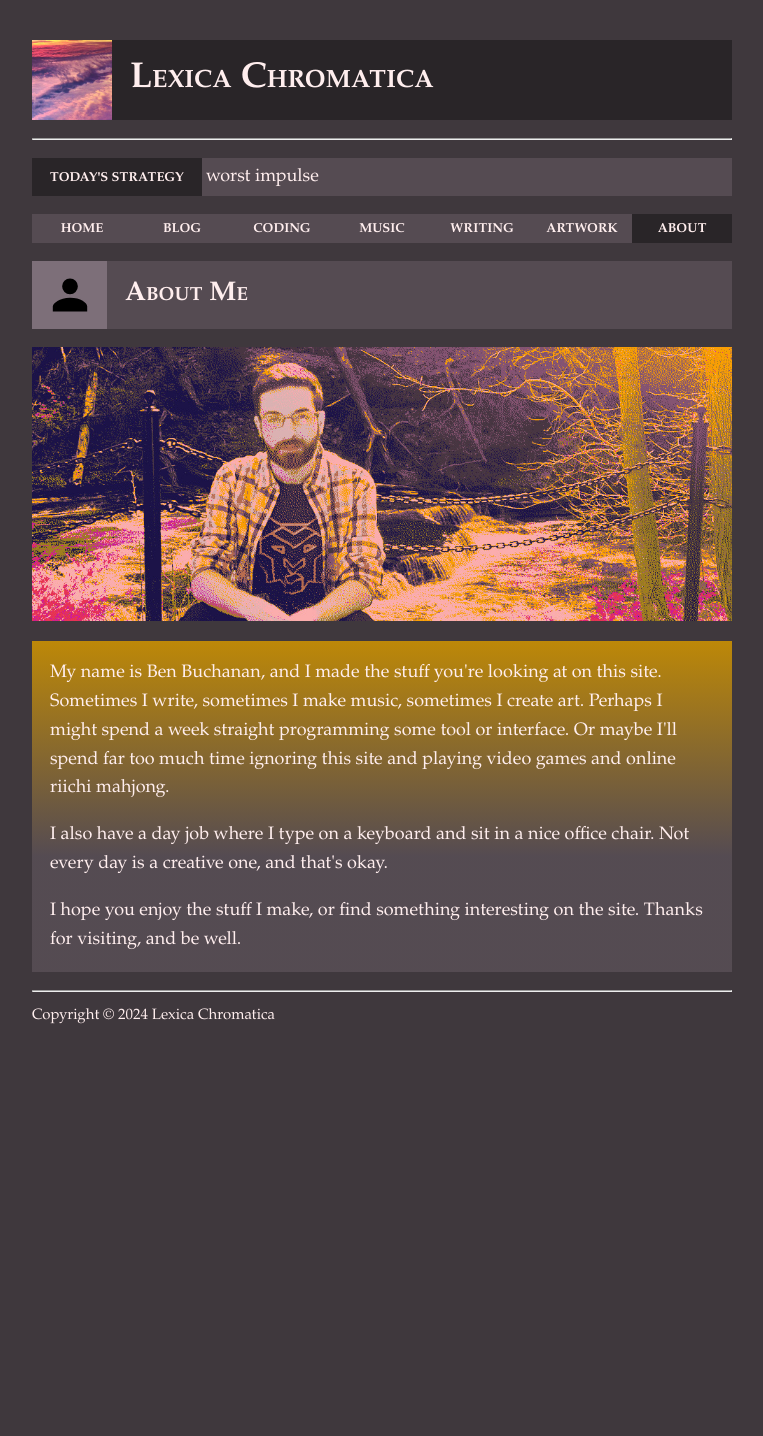
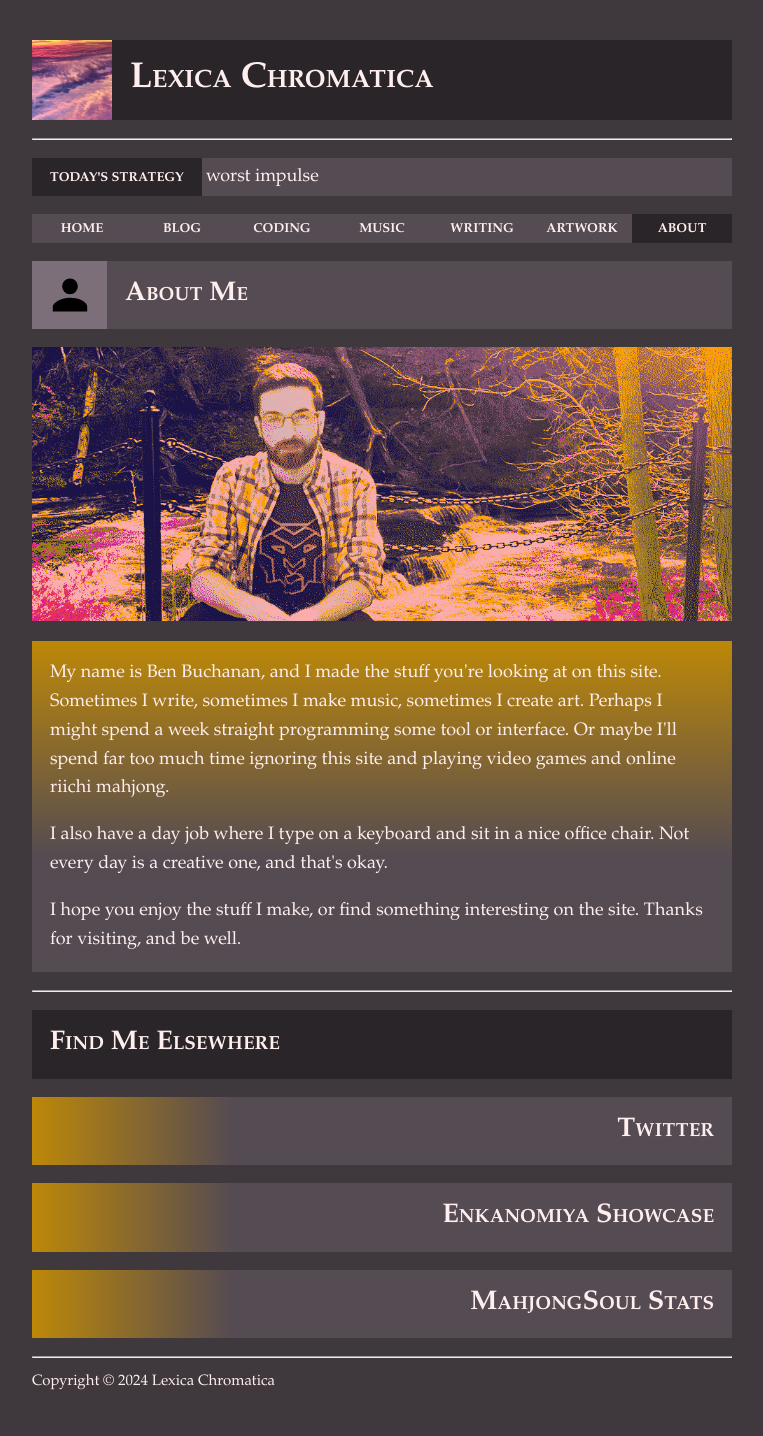
Before and after one commit to Nynergy/Nynergy.github.io, a Jekyll site: the page built from about/index.html, in a window 1280 px wide. Shown: the whole page, without its empty margins (258-1021 px from the left). Built offline with Jekyll 4.4.1, drawn with Linux system fonts in a browser that asks for light colours; before the commit the page ends 1070 px from its top, so only the background shows below that.

Commit message:
Added content to about page

```diff
--- /dev/null
+++ b/_data/about_cards.yml
@@ -0,0 +1,6 @@
+- text: Twitter
+  link: https://x.com/CptSunflower17
+- text: Enkanomiya Showcase
+  link: https://enka.network/u/625553330/
+- text: MahjongSoul Stats
+  link: https://amae-koromo.sapk.ch/player/124859124/12.9/
--- a/_sass/_about.scss
+++ b/_sass/_about.scss
@@ -2,3 +2,7 @@
     width: 100%;
     margin-top: 1em;
 }
+
+#elsewhere__header {
+    margin: 1em 0;
+}
--- a/about/index.html
+++ b/about/index.html
@@ -29,3 +29,27 @@ meta: Information about Ben Buchanan.
 </div>
 
 <hr>
+
+<div no-hover id="elsewhere__header" class="dark card">
+    <div class="card__content left-justify">
+        <div class="card__text small-caps">
+            <h2>Find Me Elsewhere</h2>
+        </div>
+    </div>
+</div>
+
+<div class="card__stack">
+    {% for card in site.data.about_cards %}
+    <a href="{{ card.link }}">
+    <div class="about card">
+        <div class="card__content">
+            <div class="card__text small-caps">
+                <h2>{{ card.text }}</h2>
+            </div>
+        </div>
+    </div>
+    </a>
+    {% endfor %}
+</div>
+
+<hr>
```
